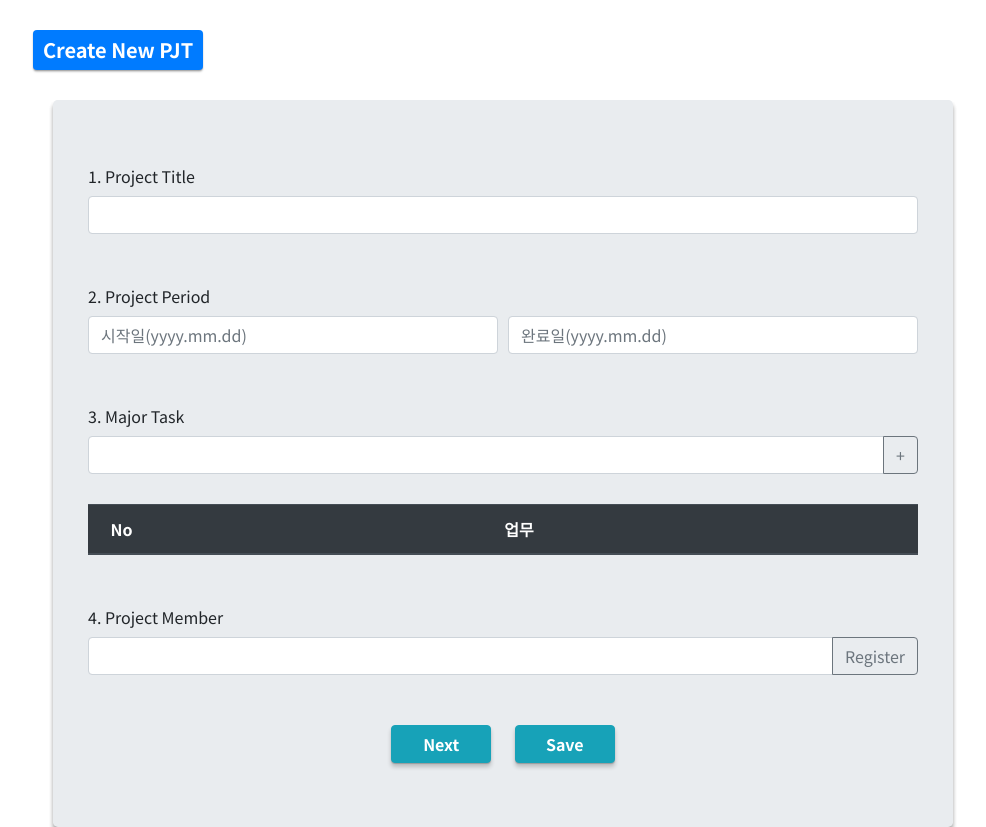
After one commit to Jungwon-16/project-management, a Flask app: template templates/new.html in a window 1280 px wide. The commit adds this page. Shown: the whole page, without its empty margins (137-1123 px from the left). Run offline with Flask 2, Linux system fonts and the light colour scheme; the template is opened without the code that fills it, so the values that code supplies are empty; some libraries are stand-ins or nearby versions.

Commit message:
new_html(V2)
new_html 페이지 작업중
(SAVE 버튼 클릭 시 오류 발생)

```diff
--- a/app.py
+++ b/app.py
@@ -0,0 +1,39 @@
+from pymongo import MongoClient
+
+from flask import Flask, render_template, jsonify, request
+app = Flask(__name__)
+
+client = MongoClient('localhost', 27017)
+db = client.dbpjt
+
+
+# HTML을 주는 부분
+@app.route('/')
+def home():
+    return render_template('index.html')
+
+@app.route('/new')
+def new():
+    return render_template('new.html')
+
+@app.route('/new', methods=['POST'])
+def pjt_list():
+    title = request.form['title']
+    start = request.form['start']
+    end = request.form['end']
+    task = request.form['task']
+    member = request.form['member']
+
+    pjt = {
+        'title': title,
+        'start': start,
+        'end': end,
+        'task': task,
+        'member': member
+    }
+
+    db.pjts.insert_one(pjt)
+    return jsonify({'result': 'success', 'msg': '프로젝트 등록 완료!'})
+
+if __name__ == '__main__':
+    app.run('0.0.0.0', port=5000, debug=True)
--- /dev/null
+++ b/templates/new.html
@@ -0,0 +1,264 @@
+<!DOCTYPE html>
+<html lang="en">
+
+<head>
+    <meta charset="UTF-8">
+    <meta name="viewport" content="width=device-width, initial-scale=1.0">
+
+    <!-- Font -->
+    <link
+        href="https://fonts.googleapis.com/css2?family=Do+Hyeon&family=Noto+Sans+KR:wght@100;300;400;500;700;900&display=swap"
+        rel="stylesheet">
+
+    <!-- Bootstrap -->
+    <link rel="stylesheet" href="https://stackpath.bootstrapcdn.com/bootstrap/4.5.0/css/bootstrap.min.css"
+        integrity="sha384-9aIt2nRpC12Uk9gS9baDl411NQApFmC26EwAOH8WgZl5MYYxFfc+NcPb1dKGj7Sk" crossorigin="anonymous">
+
+    <!-- JS -->
+    <script src="https://code.jquery.com/jquery-3.5.1.slim.min.js"
+        integrity="sha384-DfXdz2htPH0lsSSs5nCTpuj/zy4C+OGpamoFVy38MVBnE+IbbVYUew+OrCXaRkfj"
+        crossorigin="anonymous"></script>
+    <script src="https://cdn.jsdelivr.net/npm/popper.js@1.16.0/dist/umd/popper.min.js"
+        integrity="sha384-Q6E9RHvbIyZFJoft+2mJbHaEWldlvI9IOYy5n3zV9zzTtmI3UksdQRVvoxMfooAo"
+        crossorigin="anonymous"></script>
+    <script src="https://stackpath.bootstrapcdn.com/bootstrap/4.5.0/js/bootstrap.min.js"
+        integrity="sha384-OgVRvuATP1z7JjHLkuOU7Xw704+h835Lr+6QL9UvYjZE3Ipu6Tp75j7Bh/kR0JKI"
+        crossorigin="anonymous"></script>
+    <script src="https://ajax.googleapis.com/ajax/libs/jquery/3.5.1/jquery.min.js"></script>
+
+    <title>My Project! </title>
+
+    <!-- Javascript -->
+    <script type="text/javascript">
+
+        let plus_num = 0;
+        function plus_btn() {
+            let task = $('#task').val();
+
+            if (task == '') {
+                alert('업무를 등록해주세요!');
+                $('#task').focus();
+                return;
+            }
+
+            plus_num += 1;
+
+            let plus_html = `<tr>
+                                <td>${plus_num}</td>
+                                <td>${task}</td>
+                                <td>
+                                    <button onclick="minus_btn()" class="btnDelete btn-outline-primary">Del</button>
+                                </td>
+                            </tr>`;
+            $('#task_box').append(plus_html);
+            $('#task').val('');
+        }
+
+        function minus_btn() {
+            $("#task_box").on('click', '.btnDelete', function () {
+                $(this).closest('tr').remove();
+            });
+        }
+
+
+        function regi_btn() {
+            let member = $('#member').val();
+
+            if (member == '') {
+                alert('담당자를 등록해주세요!');
+                $('#member').focus();
+                return;
+            }
+
+            let member_html = `<button type="button" onclick="member_btn()" class="btnDelete btn-dark" id="mem_list">${member}</button>`;
+            $('#member_box').append(member_html);
+            $('#member').val('');
+        }
+
+
+        function member_btn() {
+            $("#member_box").on('click', '.btnDelete', function () {
+                $(this).closest('button').remove();
+            });
+        }
+
+        function save_form() {
+            let pjt_title = $('#title').val();
+            let start_date = $('#start').val();
+            let end_date = $('#end').val();
+
+            if (pjt_title == '') {
+                alert('프로젝트명을 등록해주세요!');
+                $('#title').focus();
+                return;
+            } else if (start_date == '') {
+                alert('프로젝트 기간을 등록해주세요!');
+                $('#start_period').focus();
+                return;
+            } else if (end_date == '') {
+                alert('프로젝트 기간을 등록해주세요!');
+                $('#review').focus();
+                return;
+            }
+
+
+            let task_box = $("#task_box").children()
+            for (let i = 1; i <= task_box.length; i++) {
+                console.log(task_box[i].querySelectorAll('td')[1].innerHTML)
+            }
+
+            // console 부분 이 내용도 오류 발생 → console.log(task_box[i].children[1].innerHTML)
+
+
+            let mem_box = $("#member_box").children()
+            for (let i = 0; i < mem_box.length; i++) {
+                console.log(mem_box[i].innerHTML)
+            }
+
+            //            $.ajax({
+            //                type: "POST",
+            //                url: "/new",
+            //                data: { },
+            //                success: function (response) {
+            //                    if (response['result'] == 'success') {
+            //                        alert(response['msg']);
+            //                        window.location.reload();
+            //                    }
+            //                }
+            //            })
+
+        }
+
+        function get_tasks() {
+            $
+        }
+
+
+    </script>
+
+
+    <!-- style -->
+    <style type="text/css">
+        * {
+            font-family: 'Noto Sans KR', sans-serif;
+        }
+
+        .layout {
+            width: 960px;
+            margin: auto;
+        }
+
+        .page_title {
+            margin-top: 30px;
+            margin-bottom: 30px;
+            margin-left: 10px;
+        }
+
+        #head_title {
+            padding: 10px;
+            font-size: 20px;
+            font-weight: 600;
+            box-shadow: 0 2px 2px 0 rgba(0, 0, 0, 0.2), 0 1px 1px 0 rgba(0, 0, 0, 0.19);
+        }
+
+        .page_content {
+            width: 900px;
+            margin: auto;
+            box-shadow: 0 4px 4px 0 rgba(0, 0, 0, 0.2), 0 4px 4px 0 rgba(0, 0, 0, 0.19);
+        }
+
+        .form_layout {
+            width: 830px;
+            margin: auto;
+        }
+
+        #mem_list {
+            margin-left: 10px;
+            font-size: 15px;
+        }
+
+        th {
+            text-align: center;
+        }
+
+        #page_btn {
+            width: 100px;
+            font-weight: 600;
+            box-shadow: 0 4px 4px 0 rgba(0, 0, 0, 0.2), 0 1px 1px 0 rgba(0, 0, 0, 0.19);
+        }
+    </style>
+
+</head>
+
+<body>
+    <div class="layout">
+        <div class="page_title">
+            <span class="badge badge-primary" id="head_title">Create New
+                PJT</span>
+        </div>
+
+        <div class="page_content jumbotron" style="grid-auto-rows: auto;">
+            <form class="form_layout">
+                <div class="form-group1">
+                    <label for="formGroupExampleInput">1. Project Title</label>
+                    <input type="text" class="form-control" id="title">
+                </div>
+                <div class="form-group2" style="margin-top:50px">
+                    <label for="formGroupExampleInput2">2. Project Period</label>
+                    <div class="form-row">
+                        <div class="col">
+                            <input type="text" class="form-control" id="start" placeholder="시작일(yyyy.mm.dd)"
+                                maxlength="10">
+                        </div>
+                        <div class="col">
+                            <input type="text" class="form-control" id="end" placeholder="완료일(yyyy.mm.dd)"
+                                maxlength="10">
+                        </div>
+                    </div>
+                </div>
+                <div class="form-group3" style="margin-top:50px">
+                    <label for="formGroupExampleInput2">3. Major Task</label>
+                    <div class="input-group is-invalid">
+                        <input type="text" class="form-control" id="task">
+                        <div class="input-group-append">
+                            <span onclick="plus_btn()" class="btn btn-outline-secondary" type="button">+</span>
+                        </div>
+                    </div>
+                </div>
+                <div>
+                    <table id="task_box" class="table" style="margin-top: 30px;">
+                        <thead class="thead-dark">
+                            <tr>
+                                <th width="1" scope="col">No</th>
+                                <th width="500" scope="col">업무</th>
+                                <th width="1" scope="col"></th>
+                            </tr>
+                        </thead>
+                    </table>
+                </div>
+
+                <div class="form-group4" style="margin-top:50px">
+                    <label for="formGroupExampleInput2">4. Project Member</label>
+                    <div class="input-group is-invalid">
+                        <input type="text" class="form-control" id="member">
+                        <div class="input-group-append">
+                            <span onclick="regi_btn()" class="btn btn-outline-secondary" type="button">Register</span>
+                        </div>
+                    </div>
+                    <div class="form-group4" style="margin-top:20px">
+                        <div id="member_box" style="margin-left:20px; margin-top:20px;">
+                        </div>
+                    </div>
+                </div>
+                <div class="form-group5 text-center" style="margin-top:50px;">
+                    <button type="button" id="page_btn" class="btn btn-info">Next</button>
+                    <button onclick="save_form()" type="button" id="page_btn" class="btn btn-info"
+                        style="margin-left:20px;">Save</button>
+                </div>
+            </form>
+        </div>
+    </div>
+
+</body>
+
+</html>
```
Also changed, not shown: templates/index.html (+23 -23 lines), templates/newPJT.html (deleted, +0 -198 lines).
